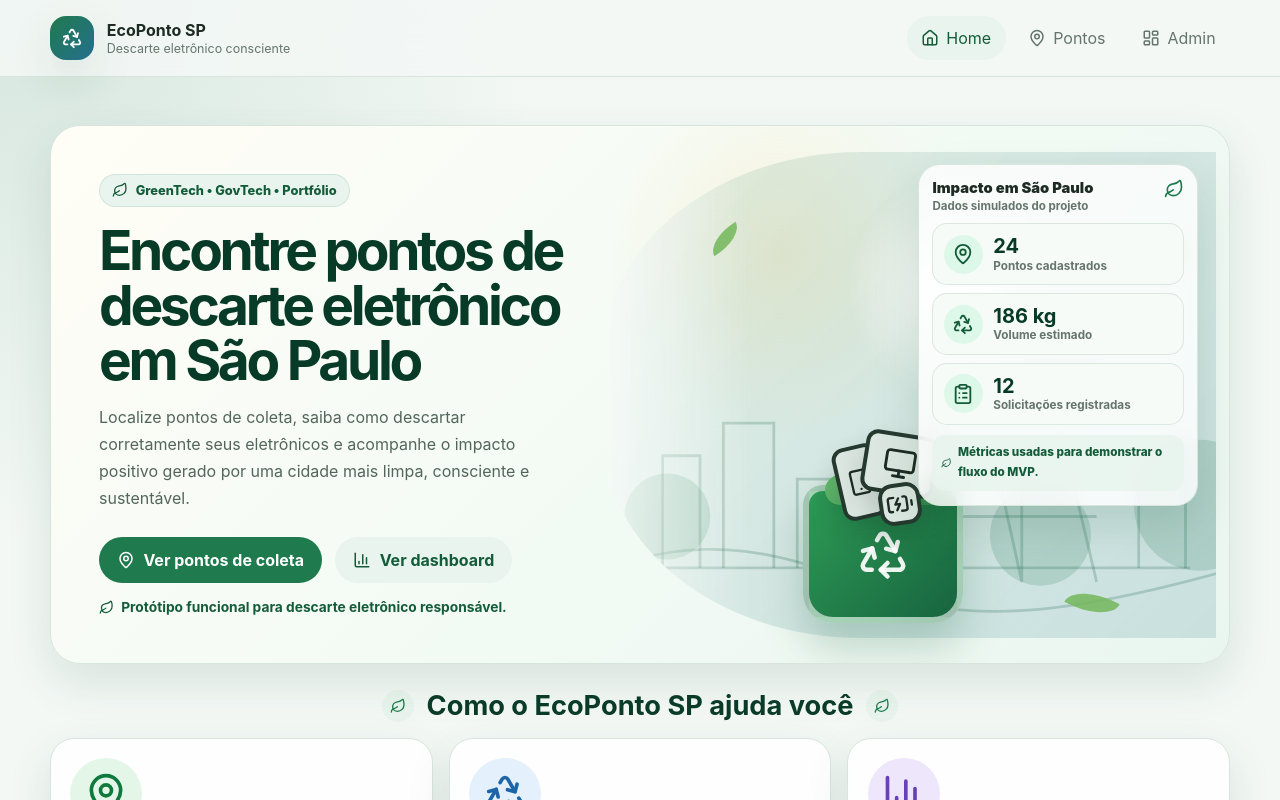
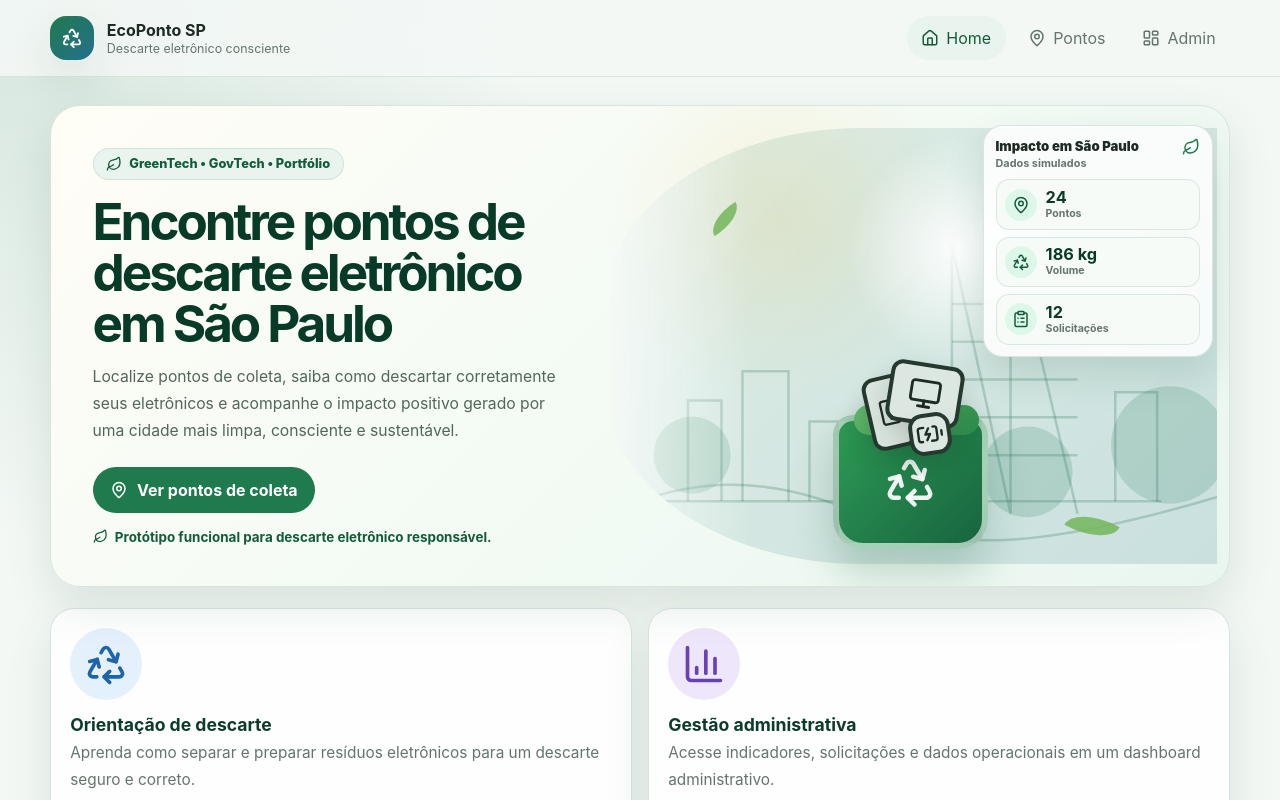
Before and after one commit to FelipeHolandaNovelino/ecoponto-sp, a React (Vite) app: page / in a window 1280 px wide. Shown: the top 800 px of the page. Built offline with nearby package versions, Linux system fonts and the light colour scheme.

Commit message:
style: compacta card de impacto dentro do hero

```diff
--- a/src/pages/HomePage.jsx
+++ b/src/pages/HomePage.jsx
@@ -18,8 +18,9 @@ export function HomePage() {
   /**
    * A Home funciona como vitrine do produto.
    *
-   * Ela apresenta a proposta do EcoPonto SP, direciona o usuário para a busca
-   * de pontos, para as orientações de descarte e para o dashboard administrativo.
+   * O hero concentra a mensagem principal, o acesso aos pontos de coleta e uma
+   * prévia compacta de impacto. Os demais acessos ficam nos cards inferiores
+   * para evitar excesso de botões no topo da página.
    */
   return (
     <section className="home-page">
@@ -42,11 +43,6 @@ export function HomePage() {
             <Link to="/pontos" className="primary-button">
               <MapPin size={18} />
               Ver pontos de coleta
-            </Link>
-
-            <Link to="/admin" className="secondary-button">
-              <BarChart3 size={18} />
-              Ver dashboard
             </Link>
           </div>
 
@@ -79,93 +75,56 @@ export function HomePage() {
           <div className="home-leaf home-leaf-two" />
           <div className="home-leaf home-leaf-three" />
 
-          <aside className="home-impact-card">
+          <aside className="home-impact-card" aria-label="Impacto simulado">
             <div className="home-impact-header">
               <div>
                 <span>Impacto em São Paulo</span>
-                <strong>Dados simulados do projeto</strong>
+                <strong>Dados simulados</strong>
               </div>
 
-              <Leaf size={20} />
+              <Leaf size={18} />
             </div>
 
             <div className="home-impact-list">
               <div className="home-impact-item">
                 <span>
-                  <MapPin size={22} />
+                  <MapPin size={18} />
                 </span>
 
                 <div>
                   <strong>24</strong>
-                  <small>Pontos cadastrados</small>
+                  <small>Pontos</small>
                 </div>
               </div>
 
               <div className="home-impact-item">
                 <span>
-                  <Recycle size={22} />
+                  <Recycle size={18} />
                 </span>
 
                 <div>
                   <strong>186 kg</strong>
-                  <small>Volume estimado</small>
+                  <small>Volume</small>
                 </div>
               </div>
 
               <div className="home-impact-item">
                 <span>
-                  <ClipboardList size={22} />
+                  <ClipboardList size={18} />
                 </span>
 
                 <div>
                   <strong>12</strong>
-                  <small>Solicitações registradas</small>
+                  <small>Solicitações</small>
                 </div>
               </div>
             </div>
-
-            <p>
-              <Leaf size={14} />
-              Métricas usadas para demonstrar o fluxo do MVP.
-            </p>
           </aside>
         </div>
       </section>
 
-      <section className="home-features" aria-labelledby="home-features-title">
-        <div className="home-section-heading">
-          <span>
-            <Leaf size={16} />
-          </span>
-
-          <h2 id="home-features-title">Como o EcoPonto SP ajuda você</h2>
-
-          <span>
-            <Leaf size={16} />
-          </span>
-        </div>
-
+      <section className="home-features">
         <div className="home-feature-grid">
-          <article className="home-feature-card home-feature-green">
-            <div className="home-feature-illustration">
-              <MapPin size={44} />
-            </div>
-
-            <div>
-              <h3>Pontos de coleta</h3>
-
-              <p>
-                Encontre locais de coleta perto de você, filtre por bairro, tipo
-                de resíduo e status operacional.
-              </p>
-            </div>
-
-            <Link to="/pontos">
-              Buscar pontos
-              <ArrowRight size={17} />
-            </Link>
-          </article>
-
           <article className="home-feature-card home-feature-blue">
             <div className="home-feature-illustration">
               <Recycle size={44} />
--- a/src/styles/home.css
+++ b/src/styles/home.css
@@ -8,21 +8,22 @@
 
 .home-page {
   display: grid;
-  gap: 1.25rem;
+  gap: 1.15rem;
+  margin-top: -1.25rem;
 }
 
 /**
  * Hero principal.
  *
- * O hero foi compactado para manter impacto visual sem ocupar altura excessiva.
- * A composição usa texto à esquerda, ilustração ao centro/direita e card de
- * impacto como elemento complementar, sem esconder a imagem principal.
+ * O hero concentra a mensagem principal, a ilustração e um card de impacto
+ * compacto. O dashboard fica acessível pelo card inferior de gestão para evitar
+ * excesso de CTAs no topo.
  */
 .home-hero {
   position: relative;
   display: grid;
-  grid-template-columns: minmax(0, 0.95fr) minmax(360px, 1.05fr);
-  min-height: 430px;
+  grid-template-columns: minmax(0, 0.95fr) minmax(320px, 1.05fr);
+  min-height: 410px;
   overflow: hidden;
   background:
     radial-gradient(circle at 62% 24%, rgba(248, 207, 113, 0.2), transparent 11rem),
@@ -37,7 +38,7 @@
   z-index: 3;
   display: grid;
   align-content: center;
-  padding: clamp(1.6rem, 4vw, 3rem);
+  padding: clamp(1.45rem, 3.5vw, 2.6rem);
 }
 
 .home-badge {
@@ -45,7 +46,7 @@
   align-items: center;
   width: fit-content;
   gap: 0.45rem;
-  margin-bottom: 1rem;
+  margin-bottom: 0.95rem;
   padding: 0.46rem 0.78rem;
   color: var(--color-primary-dark);
   background: rgba(232, 244, 237, 0.92);
@@ -58,14 +59,14 @@
 /**
  * Título da Home.
  *
- * O título continua maior que os títulos internos, mas em uma escala mais
- * controlada para não dominar toda a primeira dobra da página.
+ * Mantém impacto visual, mas em uma escala controlada para que o conteúdo
+ * abaixo apareça mais cedo na primeira dobra.
  */
 .home-hero h1 {
   max-width: 610px;
-  margin-bottom: 1rem;
+  margin-bottom: 0.95rem;
   color: #073b27;
-  font-size: clamp(2.25rem, 4.3vw, 3.85rem);
+  font-size: clamp(2.15rem, 4vw, 3.55rem);
   line-height: 1;
   letter-spacing: -0.06em;
 }
@@ -74,14 +75,14 @@
   max-width: 570px;
   margin-bottom: 0;
   color: #53665b;
-  font-size: 1rem;
+  font-size: 0.98rem;
 }
 
 .home-hero-actions {
   display: flex;
   flex-wrap: wrap;
   gap: 0.85rem;
-  margin-top: 1.55rem;
+  margin-top: 1.45rem;
 }
 
 .home-context-line {
@@ -89,33 +90,33 @@
   align-items: center;
   width: fit-content;
   gap: 0.45rem;
-  margin-top: 1rem;
+  margin-top: 0.95rem;
   color: var(--color-primary-dark);
-  font-size: 0.86rem;
+  font-size: 0.84rem;
   font-weight: 700;
 }
 
 /**
  * Painel visual da Home.
  *
- * A ilustração fica atrás do card de impacto, mas agora com melhor distribuição:
- * o card não cobre completamente o elemento principal da cena.
+ * A ilustração é feita com CSS e ícones para evitar dependência de imagens
+ * externas nesta etapa do projeto.
  */
 .home-visual-panel {
   position: relative;
-  min-height: 430px;
+  min-height: 410px;
   overflow: hidden;
 }
 
 /**
  * Fundo urbano/ambiental.
  *
- * O shape foi trazido mais para dentro da área visual para aparecer melhor
- * atrás do card e reforçar a sensação de cidade sustentável.
+ * O shape reforça o contexto de cidade sustentável sem depender de uma imagem
+ * externa ou asset pesado.
  */
 .home-city-shape {
   position: absolute;
-  inset: 1.6rem 0.8rem 1.6rem -0.5rem;
+  inset: 1.4rem 0.75rem 1.4rem -0.5rem;
   z-index: 1;
   background:
     linear-gradient(90deg, rgba(255, 255, 255, 0.72), transparent 24%),
@@ -130,17 +131,17 @@
 /**
  * Lixeira ilustrativa.
  *
- * Ela foi deslocada para o centro-esquerda do painel visual, deixando o card
- * de impacto ocupar a direita sem esconder completamente a imagem.
+ * Ela fica mais ao centro-esquerda do painel visual para abrir espaço ao card
+ * compacto de impacto no canto direito.
  */
 .home-bin {
   position: absolute;
-  right: 43%;
-  bottom: 2.5rem;
+  right: 39%;
+  bottom: 2.35rem;
   z-index: 2;
   display: grid;
-  width: 160px;
-  height: 138px;
+  width: 155px;
+  height: 134px;
   place-items: center;
   color: rgba(255, 255, 255, 0.92);
   background: linear-gradient(135deg, #2e9b55, #17643f);
@@ -153,8 +154,8 @@
   content: "";
   position: absolute;
   top: -16px;
-  left: 16px;
-  width: 128px;
+  left: 15px;
+  width: 125px;
   height: 30px;
   background: linear-gradient(135deg, #64b96c, #2c8b4b);
   border-radius: 16px;
@@ -230,22 +231,24 @@
 }
 
 /**
- * Card de impacto.
+ * Card de impacto compacto.
  *
- * O card foi reduzido e deslocado para a direita. A transparência também foi
- * ajustada para permitir que a composição visual atrás continue aparecendo.
+ * O card voltou para dentro do hero, mas menor e posicionado no canto direito.
+ * Ele informa métricas rápidas sem cobrir a ilustração principal.
  */
 .home-impact-card {
   position: absolute;
-  right: clamp(0.8rem, 2.4vw, 2rem);
-  top: 2.4rem;
+  right: 1rem;
+  top: 1.2rem;
   z-index: 3;
-  width: min(280px, calc(100% - 2rem));
-  padding: 0.82rem;
-  background: rgba(255, 255, 255, 0.82);
+  display: grid;
+  gap: 0.6rem;
+  width: min(230px, calc(100% - 2rem));
+  padding: 0.72rem;
+  background: rgba(255, 255, 255, 0.86);
   border: 1px solid rgba(215, 229, 220, 0.95);
-  border-radius: 22px;
-  box-shadow: 0 20px 46px rgba(30, 83, 57, 0.15);
+  border-radius: 20px;
+  box-shadow: 0 18px 38px rgba(30, 83, 57, 0.14);
   backdrop-filter: blur(12px);
 }
 
@@ -253,8 +256,7 @@
   display: flex;
   align-items: flex-start;
   justify-content: space-between;
-  gap: 1rem;
-  margin-bottom: 0.65rem;
+  gap: 0.75rem;
 }
 
 .home-impact-header span,
@@ -264,40 +266,41 @@
 
 .home-impact-header span {
   color: var(--color-text);
-  font-size: 0.92rem;
+  font-size: 0.82rem;
   font-weight: 900;
 }
 
 .home-impact-header strong {
-  margin-top: 0.15rem;
+  margin-top: 0.12rem;
   color: var(--color-muted);
-  font-size: 0.72rem;
+  font-size: 0.68rem;
 }
 
 .home-impact-header svg {
+  flex: 0 0 auto;
   color: var(--color-primary);
 }
 
 .home-impact-list {
   display: grid;
-  gap: 0.48rem;
+  gap: 0.42rem;
 }
 
 .home-impact-item {
   display: flex;
   align-items: center;
-  gap: 0.65rem;
-  padding: 0.66rem;
-  background: rgba(247, 251, 248, 0.9);
+  gap: 0.55rem;
+  padding: 0.52rem;
+  background: rgba(247, 251, 248, 0.92);
   border: 1px solid rgba(215, 229, 220, 0.9);
-  border-radius: 15px;
+  border-radius: 13px;
 }
 
 .home-impact-item > span {
   display: grid;
   flex: 0 0 auto;
-  width: 39px;
-  height: 39px;
+  width: 32px;
+  height: 32px;
   place-items: center;
   color: var(--color-primary-dark);
   background: var(--color-success-bg);
@@ -311,66 +314,34 @@
 
 .home-impact-item strong {
   color: #073b27;
-  font-size: 1.25rem;
+  font-size: 1.02rem;
   line-height: 1;
 }
 
 .home-impact-item small {
-  margin-top: 0.15rem;
+  margin-top: 0.1rem;
   color: var(--color-muted);
-  font-size: 0.73rem;
+  font-size: 0.66rem;
   font-weight: 700;
-}
-
-.home-impact-card p {
-  display: flex;
-  align-items: center;
-  justify-content: center;
-  gap: 0.4rem;
-  margin: 0.6rem 0 0;
-  padding: 0.54rem;
-  color: var(--color-primary-dark);
-  background: rgba(232, 244, 237, 0.88);
-  border-radius: 13px;
-  font-size: 0.73rem;
-  font-weight: 800;
 }
 
 /**
  * Cards de benefícios.
  */
 .home-features {
-  padding: 0.3rem 0 0;
+  padding: 0.15rem 0 0;
 }
 
-.home-section-heading {
-  display: flex;
-  align-items: center;
-  justify-content: center;
-  gap: 0.8rem;
-  margin-bottom: 1rem;
-  text-align: center;
-}
-
-.home-section-heading span {
-  display: grid;
-  width: 32px;
-  height: 32px;
-  place-items: center;
-  color: var(--color-primary);
-  background: var(--color-surface-soft);
-  border-radius: 50%;
-}
-
-.home-section-heading h2 {
-  margin-bottom: 0;
-  color: #0b3b29;
-  font-size: clamp(1.25rem, 2.6vw, 1.7rem);
-}
-
+/**
+ * Grid de funcionalidades da Home.
+ *
+ * A Home mantém apenas os cards que complementam o hero. O acesso aos pontos
+ * de coleta já aparece no topo da página, então esta seção fica focada em
+ * orientação e gestão administrativa.
+ */
 .home-feature-grid {
   display: grid;
-  grid-template-columns: repeat(3, minmax(0, 1fr));
+  grid-template-columns: repeat(2, minmax(0, 1fr));
   gap: 1rem;
 }
 
@@ -476,10 +447,6 @@
     min-height: 390px;
   }
 
-  .home-impact-card {
-    top: 1.5rem;
-  }
-
   .home-bin {
     right: 42%;
   }
@@ -490,6 +457,10 @@
 }
 
 @media (max-width: 760px) {
+  .home-page {
+    margin-top: -0.5rem;
+  }
+
   .home-hero {
     min-height: auto;
     border-radius: 24px;
@@ -508,7 +479,7 @@
   }
 
   .home-visual-panel {
-    min-height: 470px;
+    min-height: 500px;
   }
 
   .home-city-shape {
@@ -527,14 +498,6 @@
     right: 50%;
     bottom: 2rem;
     transform: translateX(50%);
-  }
-
-  .home-section-heading {
-    align-items: flex-start;
-  }
-
-  .home-section-heading span {
-    display: none;
   }
 
   .home-impact-strip {
@@ -557,15 +520,15 @@
   }
 
   .home-visual-panel {
-    min-height: 510px;
+    min-height: 520px;
   }
 
   .home-impact-card {
-    padding: 0.8rem;
+    padding: 0.7rem;
   }
 
   .home-impact-item {
-    padding: 0.7rem;
+    padding: 0.5rem;
   }
 
   .home-bin {
```
